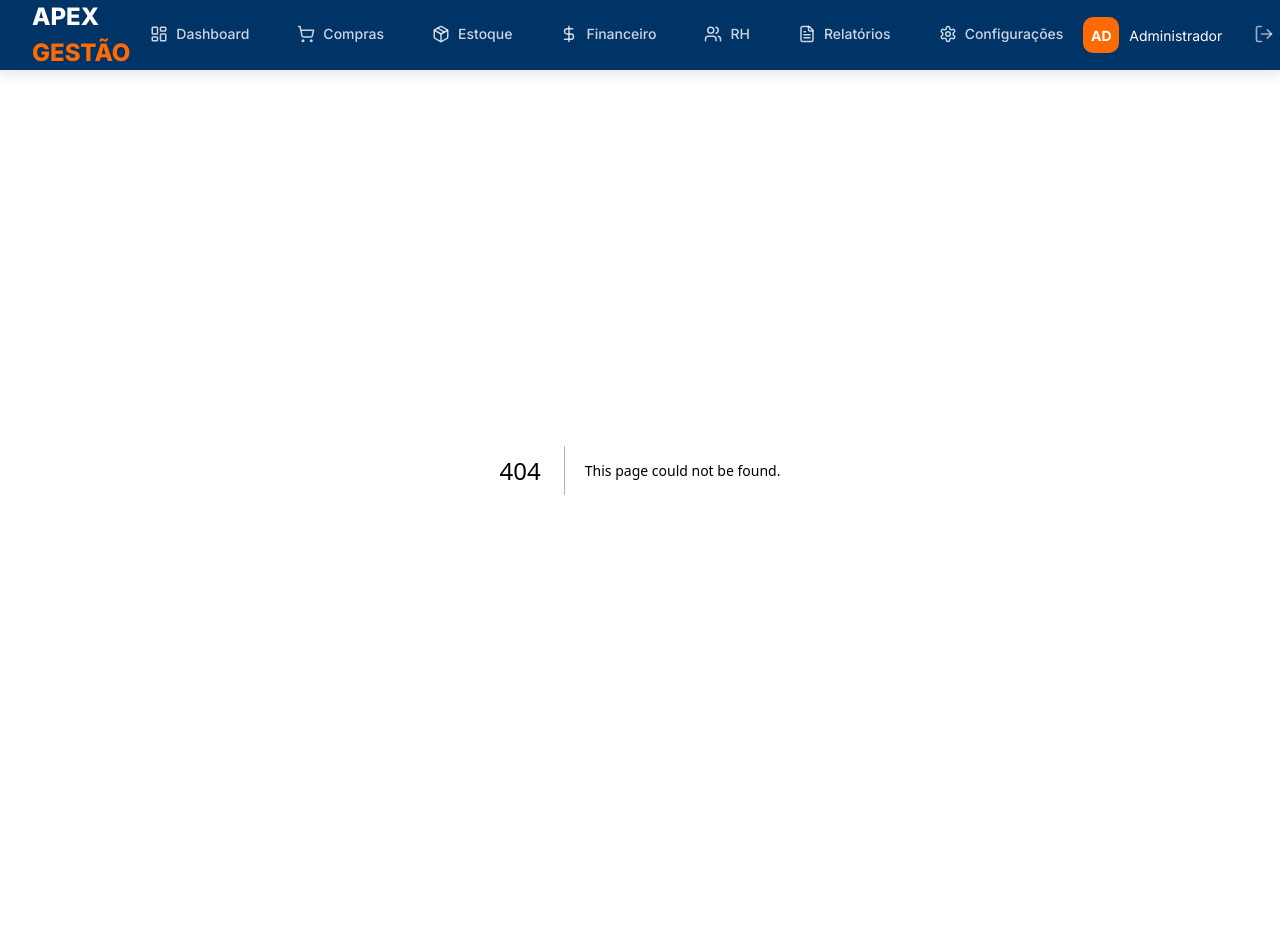
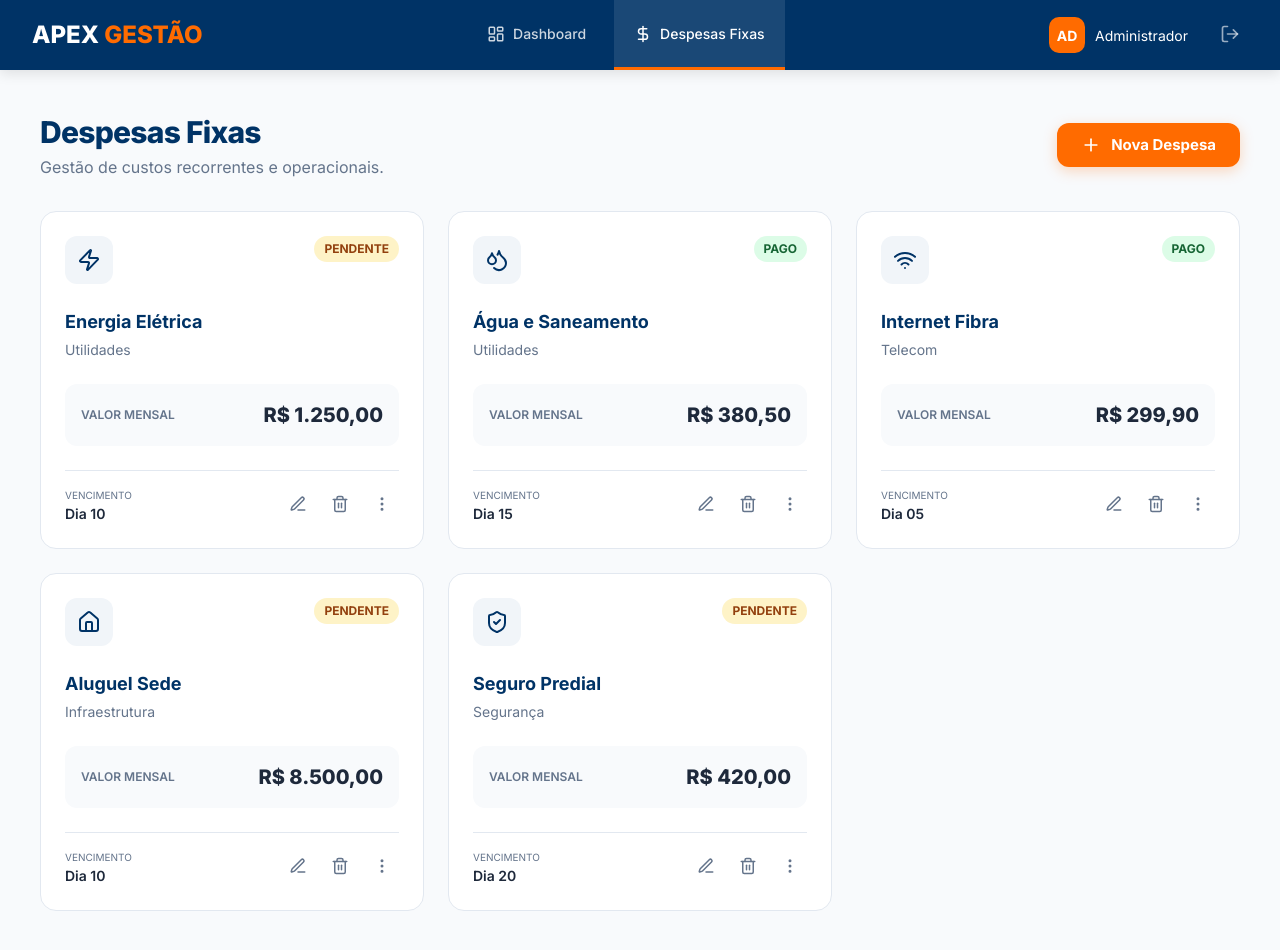
Before and after one commit to isaacsales253/apex-gestao, a Next.js app: page /despesas-fixas in a window 1280 px wide. Before the commit this address had no page. Before the commit the page ends 870 px from the top, so only its background shows below. Built offline with nearby package versions, Linux system fonts and the light colour scheme; sample sign-in values are in the browser's storage.

Commit message:
Simplify system: Only Dashboard and Despesas Fixas, interactive buttons and cards

```diff
--- /dev/null
+++ b/app/despesas-fixas/page.tsx
@@ -0,0 +1,140 @@
+"use client";
+
+import { useEffect, useState } from "react";
+import { useRouter } from "next/navigation";
+import {
+  Plus,
+  Calendar,
+  Trash2,
+  Edit3,
+  CheckCircle2,
+  Clock,
+  Droplets,
+  Zap,
+  Wifi,
+  Home,
+  ShieldCheck,
+  MoreVertical
+} from "lucide-react";
+import "@/styles/despesas.css";
+
+export default function DespesasFixas() {
+  const router = useRouter();
+  const [isAuth, setIsAuth] = useState(false);
+
+  useEffect(() => {
+    const auth = localStorage.getItem("apex_auth");
+    if (!auth) {
+      router.push("/login");
+    } else {
+      setIsAuth(true);
+    }
+  }, [router]);
+
+  if (!isAuth) return null;
+
+  return (
+    <main className="content_view_port">
+      <header className="page-header">
+        <div className="header-titles">
+          <h1>Despesas Fixas</h1>
+          <p>Gestão de custos recorrentes e operacionais.</p>
+        </div>
+        <div className="header-actions">
+          <button className="btn btn-primary">
+            <Plus size={20} />
+            Nova Despesa
+          </button>
+        </div>
+      </header>
+
+      <section className="expenses_grid">
+        <ExpenseCard
+          icon={<Zap size={24} />}
+          title="Energia Elétrica"
+          category="Utilidades"
+          amount="R$ 1.250,00"
+          due="Dia 10"
+          status="pendente"
+        />
+        <ExpenseCard
+          icon={<Droplets size={24} />}
+          title="Água e Saneamento"
+          category="Utilidades"
+          amount="R$ 380,50"
+          due="Dia 15"
+          status="pago"
+        />
+        <ExpenseCard
+          icon={<Wifi size={24} />}
+          title="Internet Fibra"
+          category="Telecom"
+          amount="R$ 299,90"
+          due="Dia 05"
+          status="pago"
+        />
+        <ExpenseCard
+          icon={<Home size={24} />}
+          title="Aluguel Sede"
+          category="Infraestrutura"
+          amount="R$ 8.500,00"
+          due="Dia 10"
+          status="pendente"
+        />
+        <ExpenseCard
+          icon={<ShieldCheck size={24} />}
+          title="Seguro Predial"
+          category="Segurança"
+          amount="R$ 420,00"
+          due="Dia 20"
+          status="pendente"
+        />
+      </section>
+    </main>
+  );
+}
+
+function ExpenseCard({ icon, title, category, amount, due, status }: any) {
+  const [isExpanded, setIsExpanded] = useState(false);
+
+  return (
+    <div className={`expense_card ${isExpanded ? 'expanded' : ''}`} onClick={() => setIsExpanded(!isExpanded)}>
+      <div className="expense_header">
+        <div className="expense_icon_bg">{icon}</div>
+        <span className={`expense_status ${status === 'pago' ? 'status_pago' : 'status_pendente'}`}>
+          {status}
+        </span>
+      </div>
+
+      <div className="expense_main_info">
+        <h3>{title}</h3>
+        <p>{category}</p>
+      </div>
+
+      <div className="expense_amount_box">
+        <span className="amount_label">Valor Mensal</span>
+        <span className="amount_value">{amount}</span>
+      </div>
+
+      <div className="expense_footer">
+        <div className="expense_due_info">
+          <span className="due_label">Vencimento</span>
+          <span className="due_date">{due}</span>
+        </div>
+        <div className="action_buttons">
+          <button className="icon_btn" title="Editar"><Edit3 size={18} /></button>
+          <button className="icon_btn delete" title="Excluir"><Trash2 size={18} /></button>
+          <button className="icon_btn" title="Mais"><MoreVertical size={18} /></button>
+        </div>
+      </div>
+
+      {isExpanded && (
+        <div className="expense_details_expanded">
+          <p><strong>Frequência:</strong> Mensal</p>
+          <p><strong>Forma de Pagamento:</strong> Débito Automático</p>
+          <p style={{marginTop: '0.5rem'}}>Este é um custo de infraestrutura essencial para a operação.</p>
+        </div>
+      )}
+    </div>
+  );
+}
--- a/components/Navbar.tsx
+++ b/components/Navbar.tsx
@@ -28,12 +28,7 @@ export default function Navbar() {
 
   const navItems = [
     { icon: <LayoutDashboard size={18} />, label: "Dashboard", href: "/" },
-    { icon: <ShoppingCart size={18} />, label: "Compras", href: "/compras" },
-    { icon: <Package size={18} />, label: "Estoque", href: "/estoque" },
-    { icon: <DollarSign size={18} />, label: "Financeiro", href: "/financeiro" },
-    { icon: <Users size={18} />, label: "RH", href: "/rh" },
-    { icon: <FileText size={18} />, label: "Relatórios", href: "/relatorios" },
-    { icon: <Settings size={18} />, label: "Configurações", href: "/configuracoes" },
+    { icon: <DollarSign size={18} />, label: "Despesas Fixas", href: "/despesas-fixas" },
   ];
 
   return (
--- /dev/null
+++ b/styles/despesas.css
@@ -0,0 +1,144 @@
+/* Despesas Fixas Styles */
+
+.expenses_grid {
+  display: grid;
+  grid-template-columns: repeat(auto-fill, minmax(320px, 1fr));
+  gap: 1.5rem;
+  margin-top: 2rem;
+}
+
+.expense_card {
+  background: white;
+  border-radius: 16px;
+  border: 1px solid var(--border-color);
+  padding: 1.5rem;
+  transition: all 0.3s ease;
+  position: relative;
+  overflow: hidden;
+}
+
+.expense_card:hover {
+  border-color: var(--accent-orange);
+  transform: translateY(-4px);
+  box-shadow: 0 10px 20px rgba(0,0,0,0.05);
+}
+
+.expense_header {
+  display: flex;
+  justify-content: space-between;
+  align-items: flex-start;
+  margin-bottom: 1.5rem;
+}
+
+.expense_icon_bg {
+  width: 48px;
+  height: 48px;
+  background: #F1F5F9;
+  border-radius: 12px;
+  display: flex;
+  align-items: center;
+  justify-content: center;
+  color: var(--primary-blue);
+}
+
+.expense_status {
+  padding: 4px 10px;
+  border-radius: 20px;
+  font-size: 0.75rem;
+  font-weight: 700;
+  text-transform: uppercase;
+}
+
+.status_pago { background: #DCFCE7; color: #166534; }
+.status_pendente { background: #FEF3C7; color: #92400E; }
+
+.expense_main_info h3 {
+  font-size: 1.125rem;
+  font-weight: 700;
+  color: var(--primary-blue);
+  margin-bottom: 0.25rem;
+}
+
+.expense_main_info p {
+  font-size: 0.875rem;
+  color: var(--text-muted);
+}
+
+.expense_amount_box {
+  background: var(--surface-light);
+  padding: 1rem;
+  border-radius: 12px;
+  margin: 1.5rem 0;
+  display: flex;
+  justify-content: space-between;
+  align-items: center;
+}
+
+.amount_label {
+  font-size: 0.75rem;
+  color: var(--text-muted);
+  text-transform: uppercase;
+  font-weight: 600;
+}
+
+.amount_value {
+  font-size: 1.25rem;
+  font-weight: 800;
+  color: var(--text-dark);
+}
+
+.expense_footer {
+  display: flex;
+  justify-content: space-between;
+  align-items: center;
+  border-top: 1px solid var(--border-color);
+  padding-top: 1rem;
+}
+
+.expense_due_info {
+  display: flex;
+  flex-direction: column;
+}
+
+.due_label {
+  font-size: 0.625rem;
+  color: var(--text-muted);
+  text-transform: uppercase;
+}
+
+.due_date {
+  font-size: 0.875rem;
+  font-weight: 600;
+  color: var(--text-dark);
+}
+
+.action_buttons {
+  display: flex;
+  gap: 8px;
+}
+
+.icon_btn {
+  padding: 8px;
+  border-radius: 8px;
+  color: var(--text-muted);
+  transition: all 0.2s;
+}
+
+.icon_btn:hover {
+  background: var(--surface-light);
+  color: var(--primary-blue);
+}
+
+.icon_btn.delete:hover {
+  color: var(--error-red);
+  background: #FFF5F5;
+}
+
+/* Modal/Expansion placeholder for future interactivity */
+.expense_details_expanded {
+  margin-top: 1rem;
+  padding-top: 1rem;
+  border-top: 1px dashed var(--border-color);
+  font-size: 0.875rem;
+  color: var(--text-muted);
+}
```
Also changed, not shown: app/page.tsx (+38 -4 lines).
